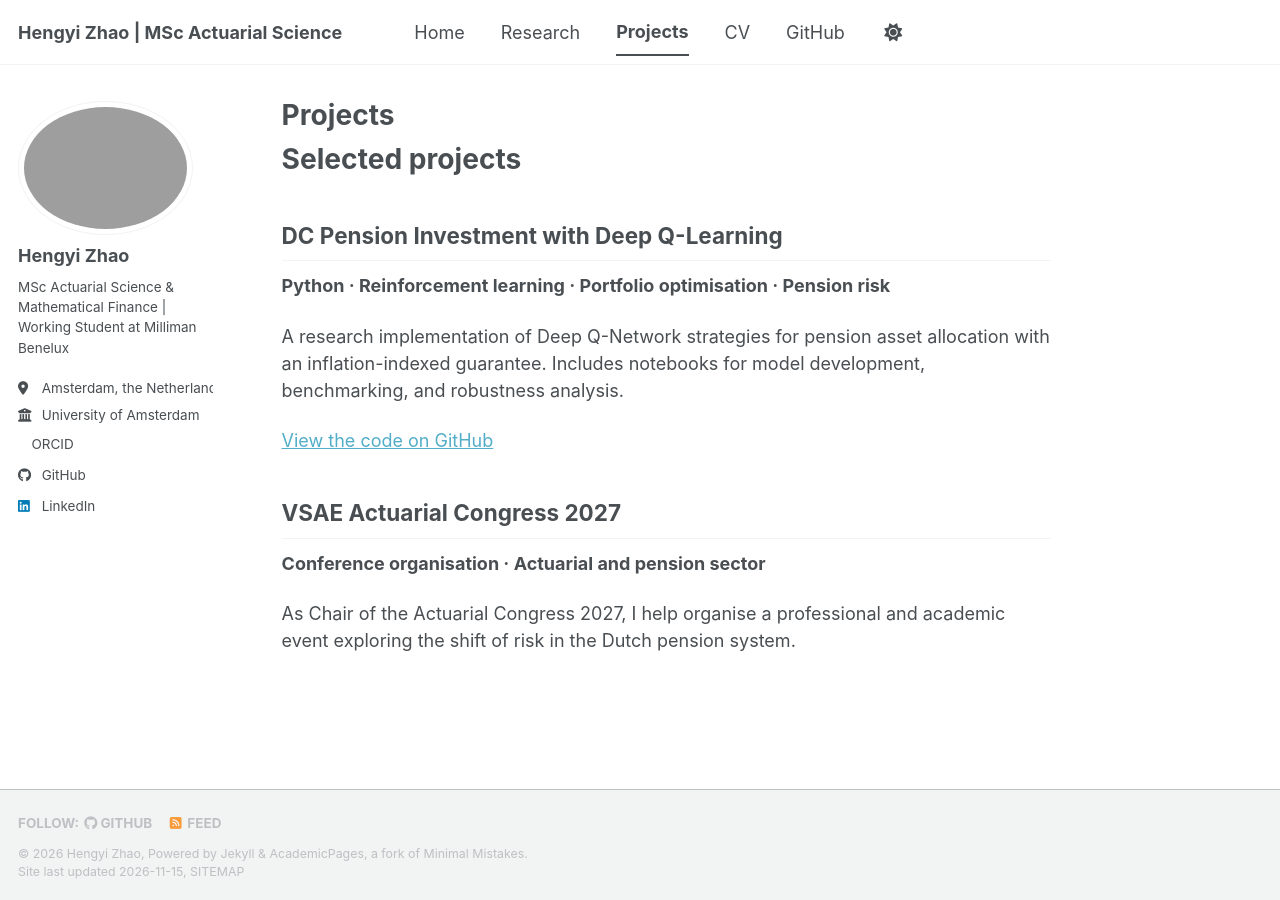
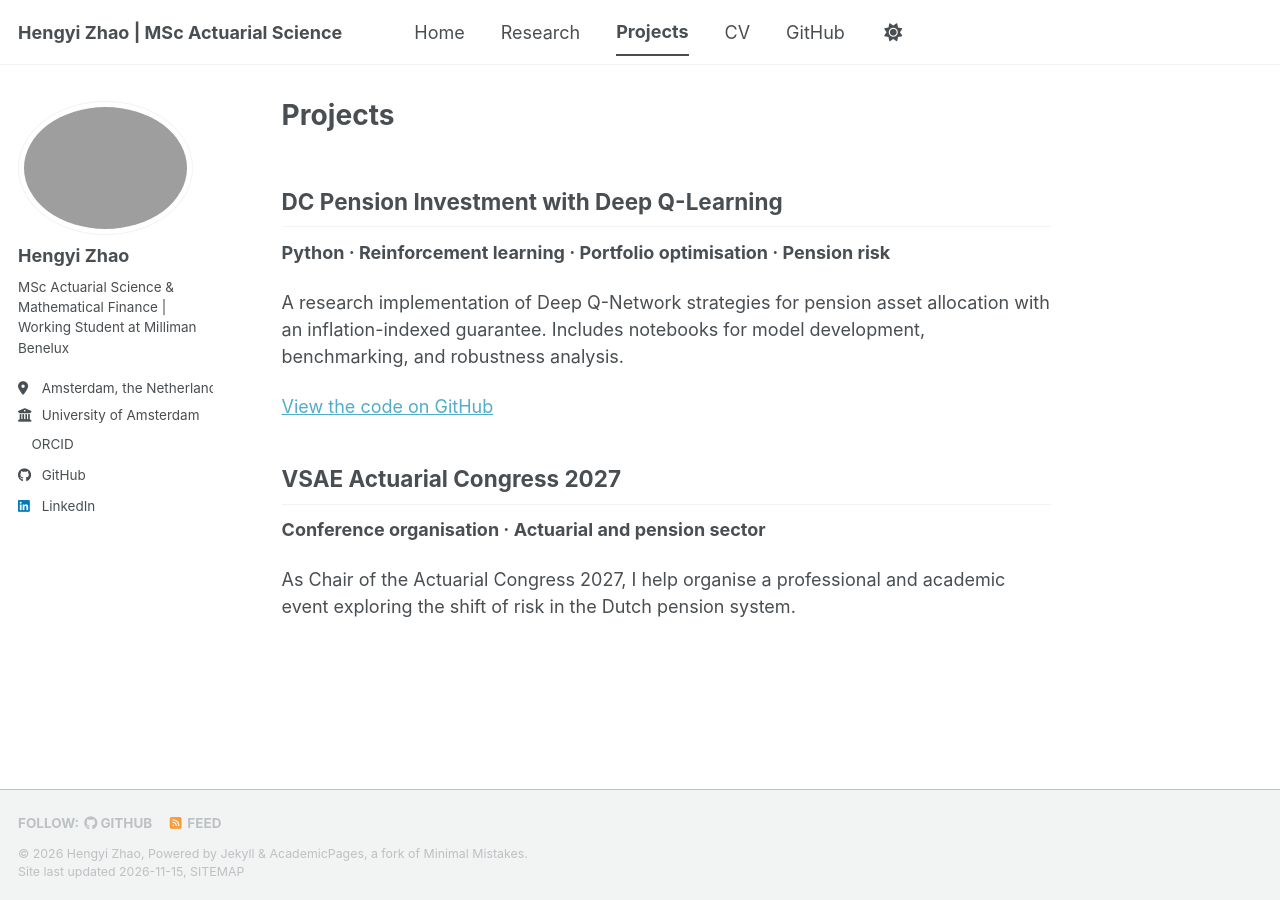
Before and after one commit to hyzhao0916/hyzhao0916.github.io, a Jekyll site: the page built from _pages/Projects.md, in a window 1280 px wide. Built offline with Jekyll 4.4.1, drawn with Linux system fonts in a browser that asks for light colours; a script bundle is joined from its source files by our own code; a style sheet for code colours, icons or effects is not loaded.

Commit message:
Remove header from Projects.md
Removed the header for selected projects section.

```diff
--- a/_pages/Projects.md
+++ b/_pages/Projects.md
@@ -3,10 +3,6 @@ permalink: /projects/
 title: "Projects"
 author_profile: true
 ---
-
-
-# Selected projects
-
 ## DC Pension Investment with Deep Q-Learning
 
 **Python · Reinforcement learning · Portfolio optimisation · Pension risk**
```
